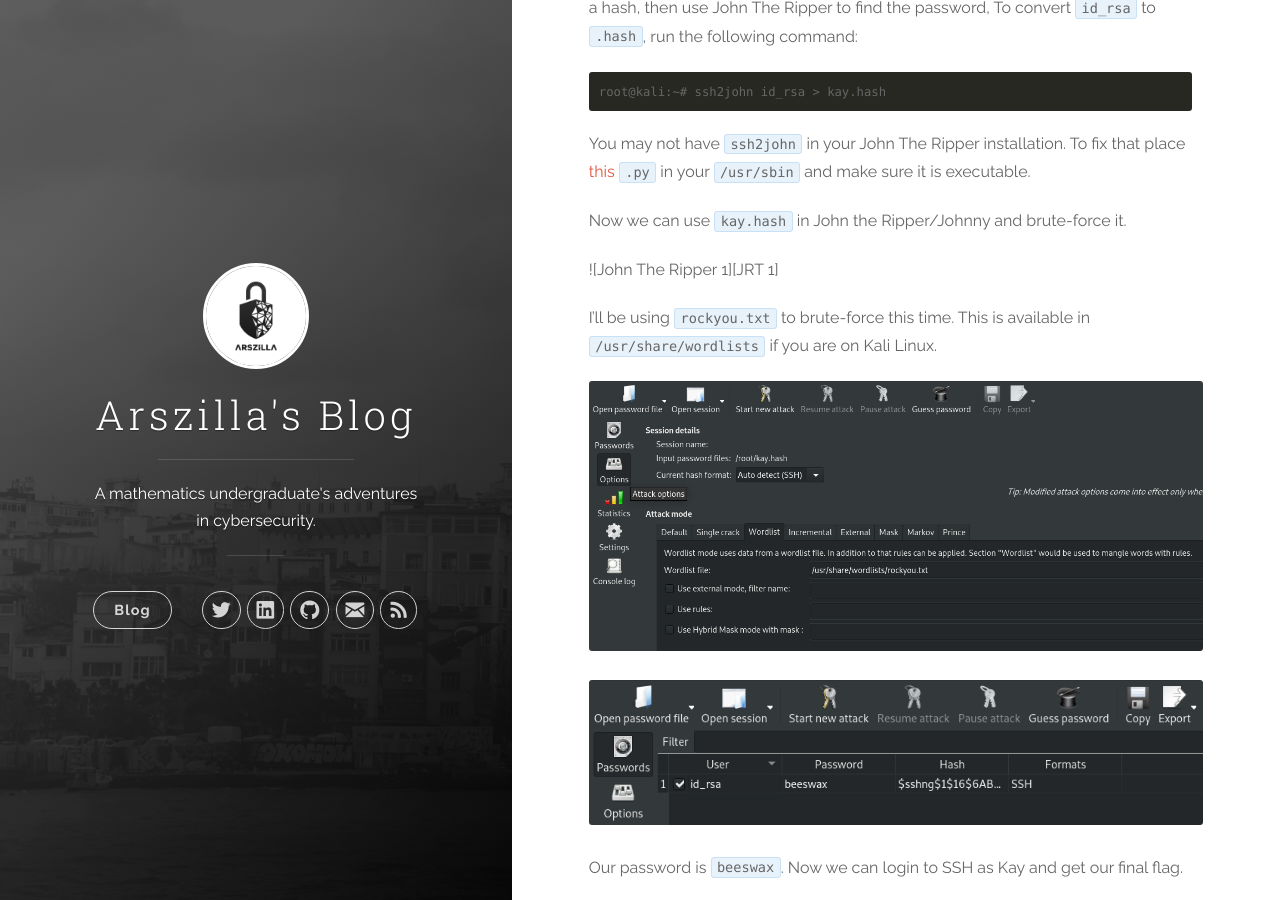
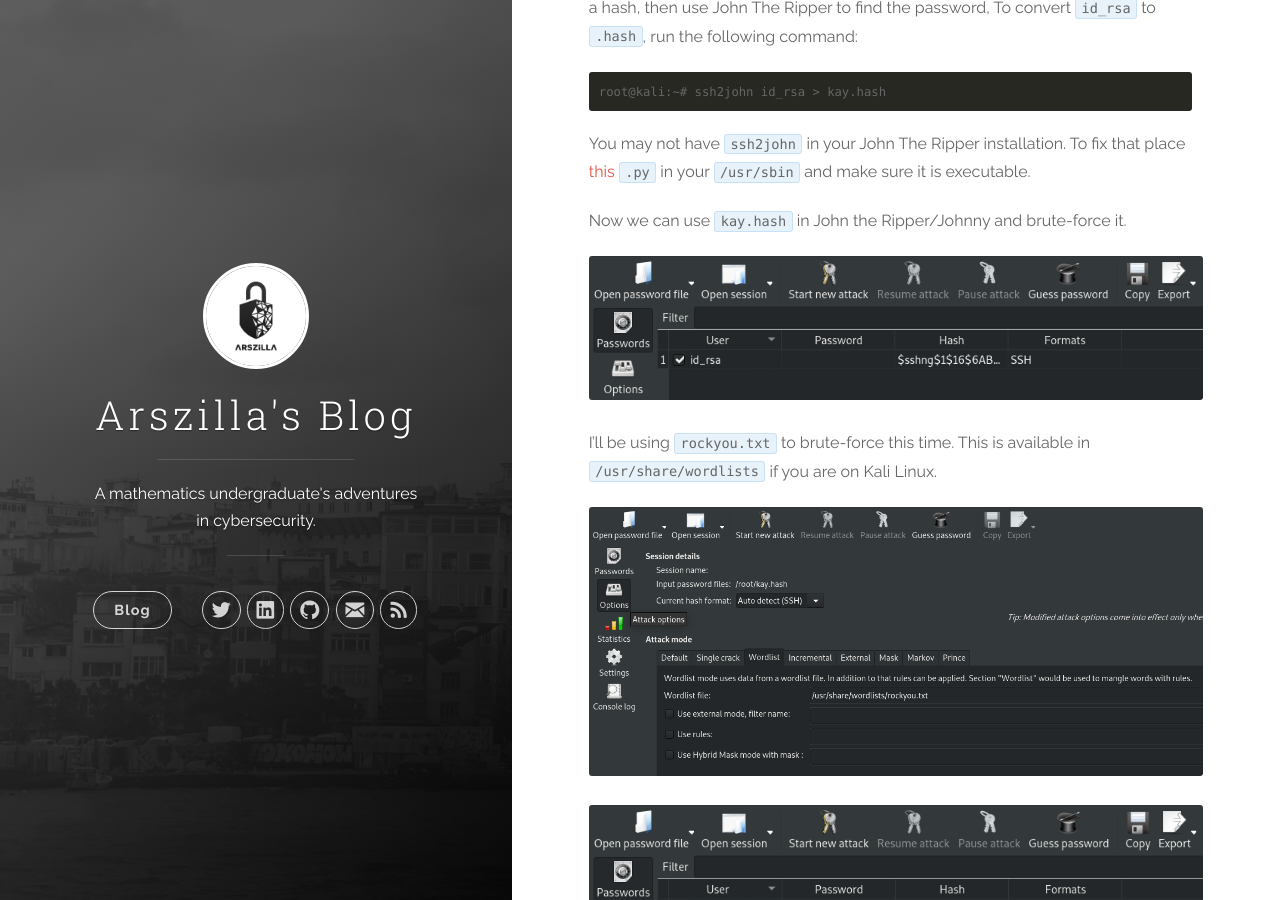
Before and after one commit to firatfolcay/arszilla.github.io, a Jekyll site: the page built from _posts/2019-06-08-thm-basic_pentesting.markdown, in a window 1280 px wide and 900 px high, scrolled down 7155 px. Built offline with Jekyll 4.4.1, drawn with Linux system fonts in a browser that asks for light colours; some of the changed lines change nothing that is shown.

Commit message:
Fixed broken image

```diff
--- a/_posts/2019-06-08-thm-basic_pentesting.markdown
+++ b/_posts/2019-06-08-thm-basic_pentesting.markdown
@@ -264,7 +264,7 @@
 
 Now we can use `kay.hash` in John the Ripper/Johnny and brute-force it.
 
-![John The Ripper 1][JRT 1]
+![John The Ripper 1][JTR 1]
 
 I’ll be using `rockyou.txt` to brute-force this time. This is available in `/usr/share/wordlists` if you are on Kali
 Linux.
```
